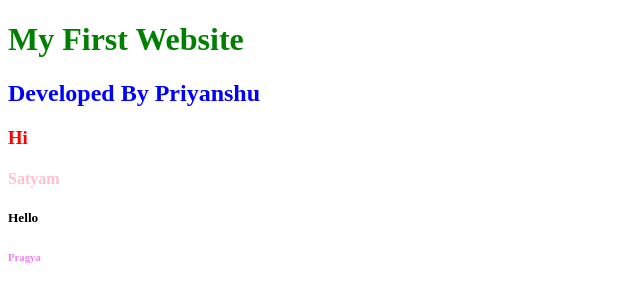
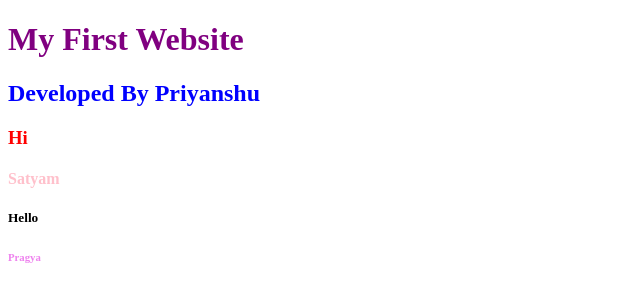
Before and after one commit to Priyanshuorg/html, a plain HTML site: page index.html in a window 1280 px wide. Shown: the whole page, without its empty margins (0-640 px from the left). Drawn offline with Linux system fonts and the light colour scheme.

Commit message:
externalcss

```diff
--- a/index.html
+++ b/index.html
@@ -7,10 +7,11 @@
     <title>
       Priyanshu Website
     </title>
+    <link rel="stylesheet" href="style.css"/>
 </head>
 
 <body>
-  <h1 style = "color:green">
+  <h1>
   My First Website
   </h1>
   <h2 style = "color:blue">
--- a/style.css
+++ b/style.css
@@ -1,3 +1,3 @@
 h1{
-  color:blue;
+  color:purple;
 }
```
